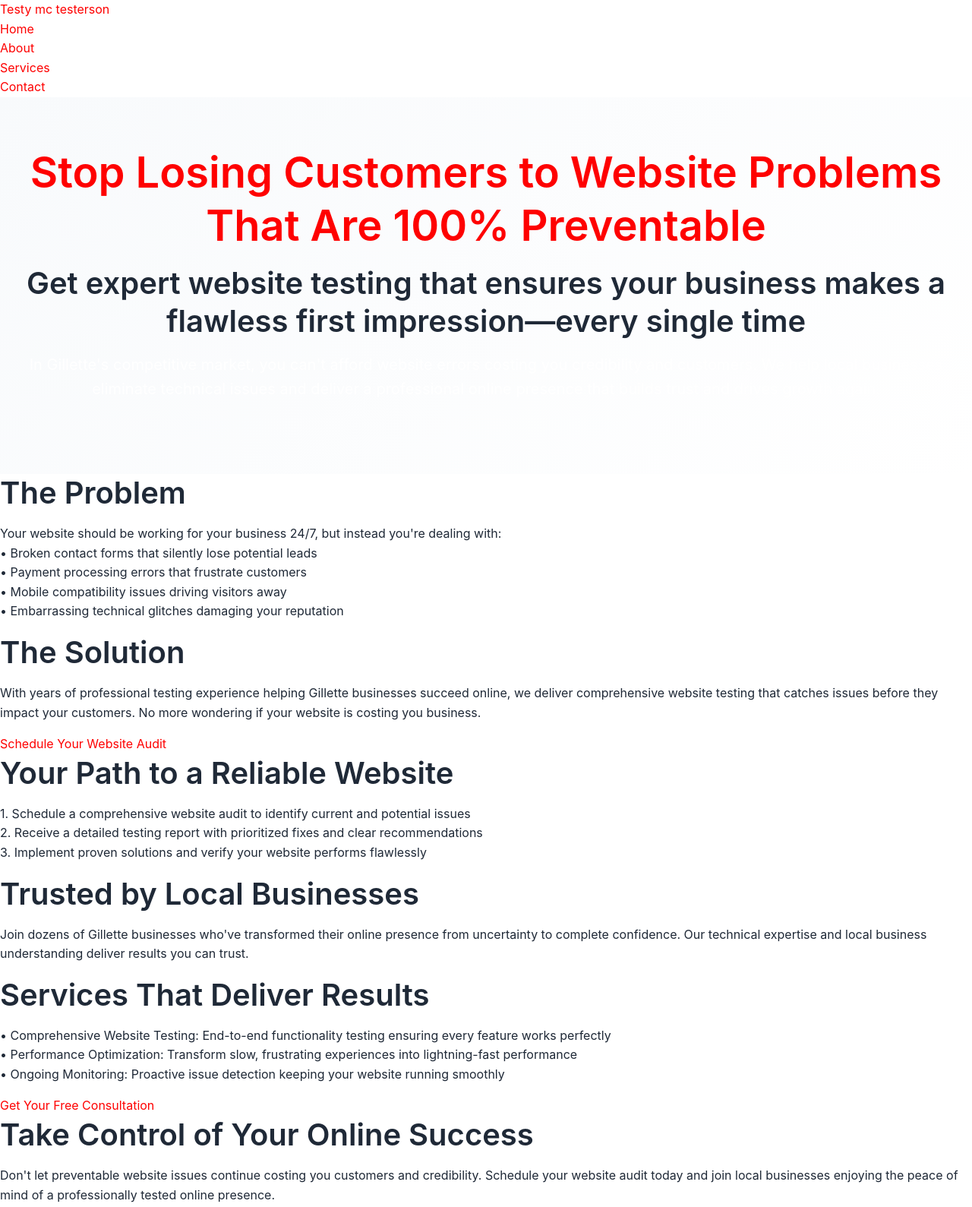
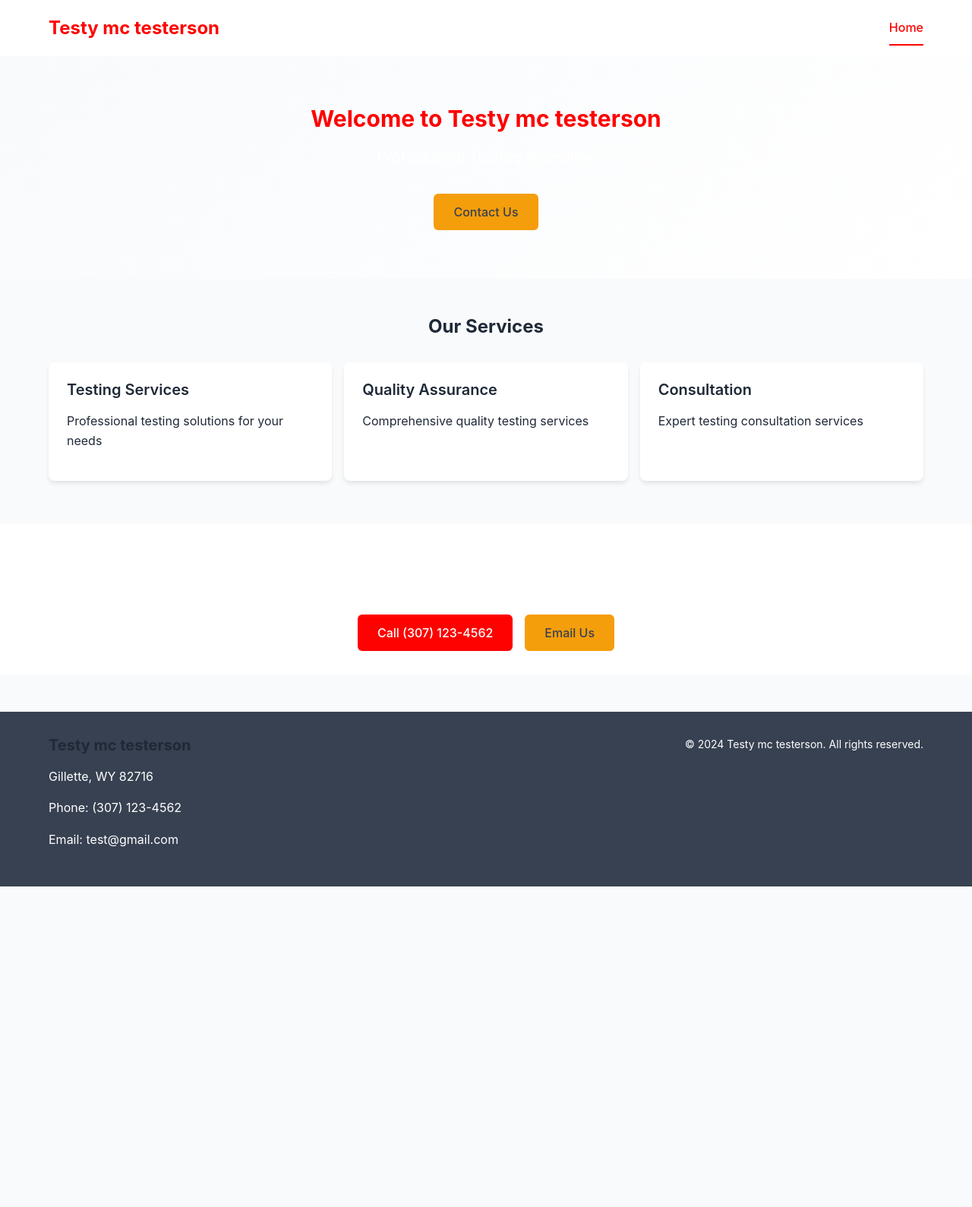
Before and after one commit to prairiegiraffe/testy-mc-testerson, a website: page index.html in a window 1280 px wide. Shown: the top 1589 px of the page at 76% size. After the commit the page ends 1167 px from the top, so only its background shows below. Drawn offline with Linux system fonts and the light colour scheme.

Commit message:
Update index.html - Website regeneration

```diff
--- a/index.html
+++ b/index.html
@@ -3,98 +3,71 @@
 <head>
     <meta charset="UTF-8">
     <meta name="viewport" content="width=device-width, initial-scale=1.0">
-    <meta name="description" content="Transform your unreliable website into a flawless online presence. Expert testing solutions that eliminate errors and ensure your business never loses another customer to technical issues.">
-    <title>Website Testing Services Gillette WY | Prevent Technical Issues & Grow Your Business</title>
+    <title>Testy mc testerson - Home</title>
+    <meta name="description" content="Testy mc testerson in Gillette">
     <link rel="stylesheet" href="style.css">
 </head>
-<body>
-    <header>
-        <nav>
-            <div class="logo">
-                <a href="/">Testy mc testerson</a>
+<body class="bg-light">
+    <header class="bg-white shadow">
+        <nav class="container flex justify-between items-center py-4">
+            <a href="/" class="nav-brand text-xl font-bold">Testy mc testerson</a>
+            <div class="nav-links">
+                <a href="/" class="px-4 py-2 text-primary active">Home</a>
             </div>
-            <ul>
-                <li><a href="/">Home</a></li>
-                <li><a href="/about">About</a></li>
-                <li><a href="/services">Services</a></li>
-                <li><a href="/contact">Contact</a></li>
-            </ul>
         </nav>
     </header>
 
-    <main>
-        <section class="hero">
-            <h1>Stop Losing Customers to Website Problems That Are 100% Preventable</h1>
-            <h2>Get expert website testing that ensures your business makes a flawless first impression—every single time</h2>
-            <p class="hero-text">In Gillette's competitive market, you can't afford website errors costing you credibility and customers. We help local businesses eliminate technical issues and deliver a professional online presence that builds trust and drives growth again.</p>
+    <section class="hero bg-primary text-white py-16">
+        <div class="container text-center">
+            <h1 class="text-3xl font-bold mb-4">Welcome to Testy mc testerson</h1>
+            <p class="text-xl mb-8">Professional Testing Websitew</p>
+            <a href="#contact" class="btn btn-accent">Contact Us</a>
+        </div>
+    </section>
+
+    <main class="py-12">
+        <section class="container mb-8">
+            <h2 class="text-2xl font-bold text-center mb-8">Our Services</h2>
+            <div class="grid grid-3 gap-4">
+                <div class="card p-6 shadow">
+                    <h3 class="text-xl font-semibold mb-4">Testing Services</h3>
+                    <p class="text-base">Professional testing solutions for your needs</p>
+                </div>
+                <div class="card p-6 shadow">
+                    <h3 class="text-xl font-semibold mb-4">Quality Assurance</h3>
+                    <p class="text-base">Comprehensive quality testing services</p>
+                </div>
+                <div class="card p-6 shadow">
+                    <h3 class="text-xl font-semibold mb-4">Consultation</h3>
+                    <p class="text-base">Expert testing consultation services</p>
+                </div>
+            </div>
         </section>
 
-        <section id="problem">
-            <h2>The Problem</h2>
-            <p>Your website should be working for your business 24/7, but instead you're dealing with:<br>
-            • Broken contact forms that silently lose potential leads<br>
-            • Payment processing errors that frustrate customers<br>
-            • Mobile compatibility issues driving visitors away<br>
-            • Embarrassing technical glitches damaging your reputation</p>
-        </section>
-
-        <section id="solution">
-            <h2>The Solution</h2>
-            <p>With years of professional testing experience helping Gillette businesses succeed online, we deliver comprehensive website testing that catches issues before they impact your customers. No more wondering if your website is costing you business.</p>
-            <a href="/contact" class="cta-button">Schedule Your Website Audit</a>
-        </section>
-
-        <section id="path">
-            <h2>Your Path to a Reliable Website</h2>
-            <p>1. Schedule a comprehensive website audit to identify current and potential issues<br>
-            2. Receive a detailed testing report with prioritized fixes and clear recommendations<br>
-            3. Implement proven solutions and verify your website performs flawlessly</p>
-        </section>
-
-        <section id="trust">
-            <h2>Trusted by Local Businesses</h2>
-            <p>Join dozens of Gillette businesses who've transformed their online presence from uncertainty to complete confidence. Our technical expertise and local business understanding deliver results you can trust.</p>
-        </section>
-
-        <section id="services">
-            <h2>Services That Deliver Results</h2>
-            <p>• Comprehensive Website Testing: End-to-end functionality testing ensuring every feature works perfectly<br>
-            • Performance Optimization: Transform slow, frustrating experiences into lightning-fast performance<br>
-            • Ongoing Monitoring: Proactive issue detection keeping your website running smoothly</p>
-            <a href="/contact" class="cta-button">Get Your Free Consultation</a>
-        </section>
-
-        <section id="control">
-            <h2>Take Control of Your Online Success</h2>
-            <p>Don't let preventable website issues continue costing you customers and credibility. Schedule your website audit today and join local businesses enjoying the peace of mind of a professionally tested online presence.</p>
-            <a href="/contact" class="cta-button">Schedule Your Website Audit</a>
-        </section>
-
-        <section id="choice">
-            <h2>The Choice Is Clear</h2>
-            <p>Move Forward: Build customer trust with a reliable, professional website that consistently drives business growth<br>
-            Stand Still: Risk continued technical issues, lost customers, and falling behind competitors who invest in their online presence</p>
+        <section id="contact" class="bg-secondary py-8">
+            <div class="container text-center">
+                <h2 class="text-2xl font-bold text-white mb-4">Contact Us</h2>
+                <p class="text-white mb-4">Get in touch with our team</p>
+                <div class="flex justify-center gap-4">
+                    <a href="tel:3071234562" class="btn btn-primary">Call (307) 123-4562</a>
+                    <a href="mailto:test@gmail.com" class="btn btn-accent">Email Us</a>
+                </div>
+            </div>
         </section>
     </main>
 
-    <footer>
-        <div class="footer-content">
-            <div class="contact-info">
-                <p>Testy mc testerson</p>
-                <p>Gillette, WY 82716</p>
-                <p>Phone: <a href="tel:3071234562">(307) 123-4562</a></p>
-                <p>Email: <a href="mailto:test@gmail.com">test@gmail.com</a></p>
-            </div>
-            <div class="footer-nav">
-                <ul>
-                    <li><a href="/">Home</a></li>
-                    <li><a href="/about">About</a></li>
-                    <li><a href="/services">Services</a></li>
-                    <li><a href="/contact">Contact</a></li>
-                </ul>
-            </div>
-            <div class="copyright">
-                <p>&copy; 2024 Testy mc testerson. All rights reserved.</p>
+    <footer class="bg-dark text-white py-8">
+        <div class="container">
+            <div class="grid grid-2 gap-8">
+                <div>
+                    <h3 class="text-xl font-bold mb-4">Testy mc testerson</h3>
+                    <p>Gillette, WY 82716</p>
+                    <p>Phone: (307) 123-4562</p>
+                    <p>Email: test@gmail.com</p>
+                </div>
+                <div class="text-right">
+                    <p class="text-sm">&copy; 2024 Testy mc testerson. All rights reserved.</p>
+                </div>
             </div>
         </div>
     </footer>
```
